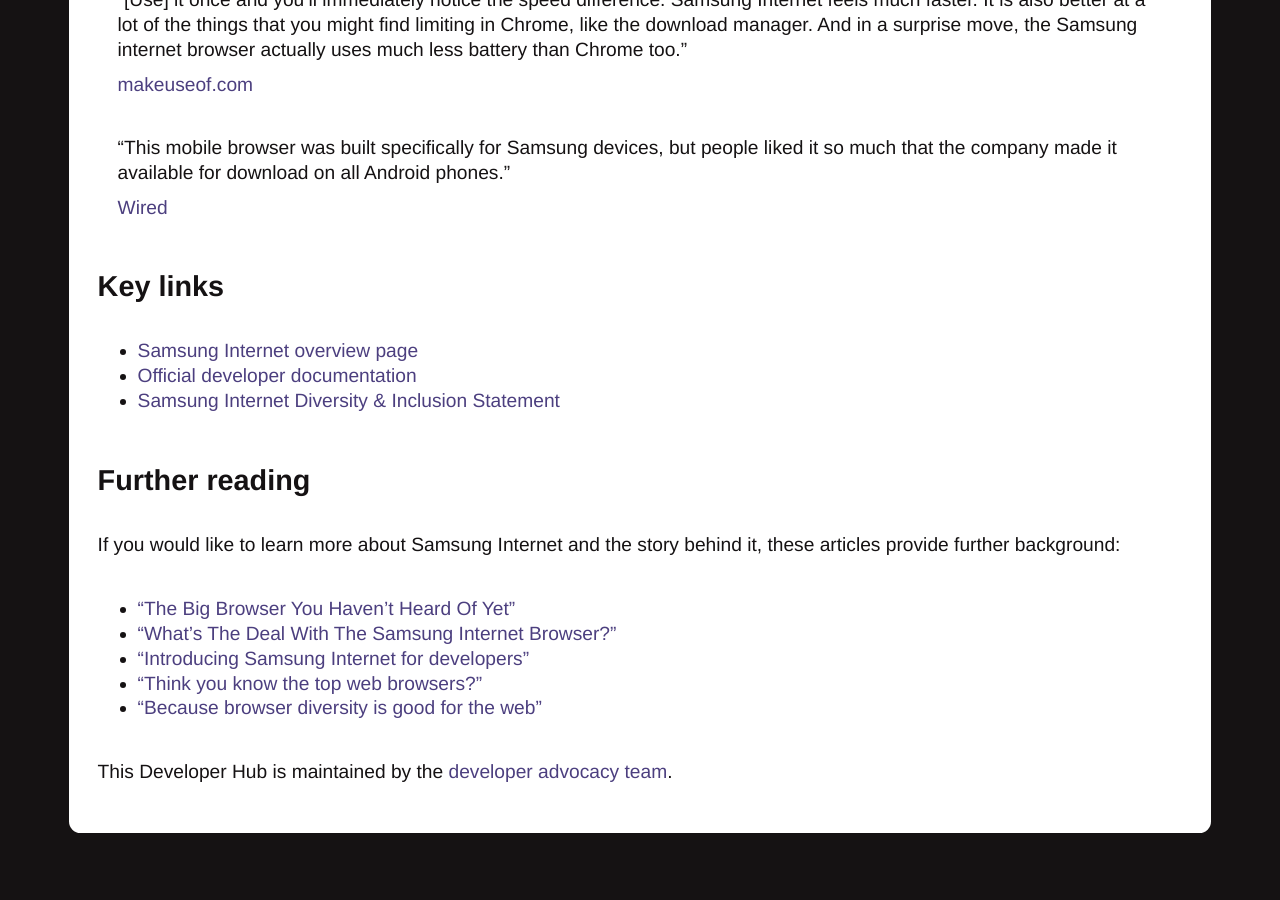
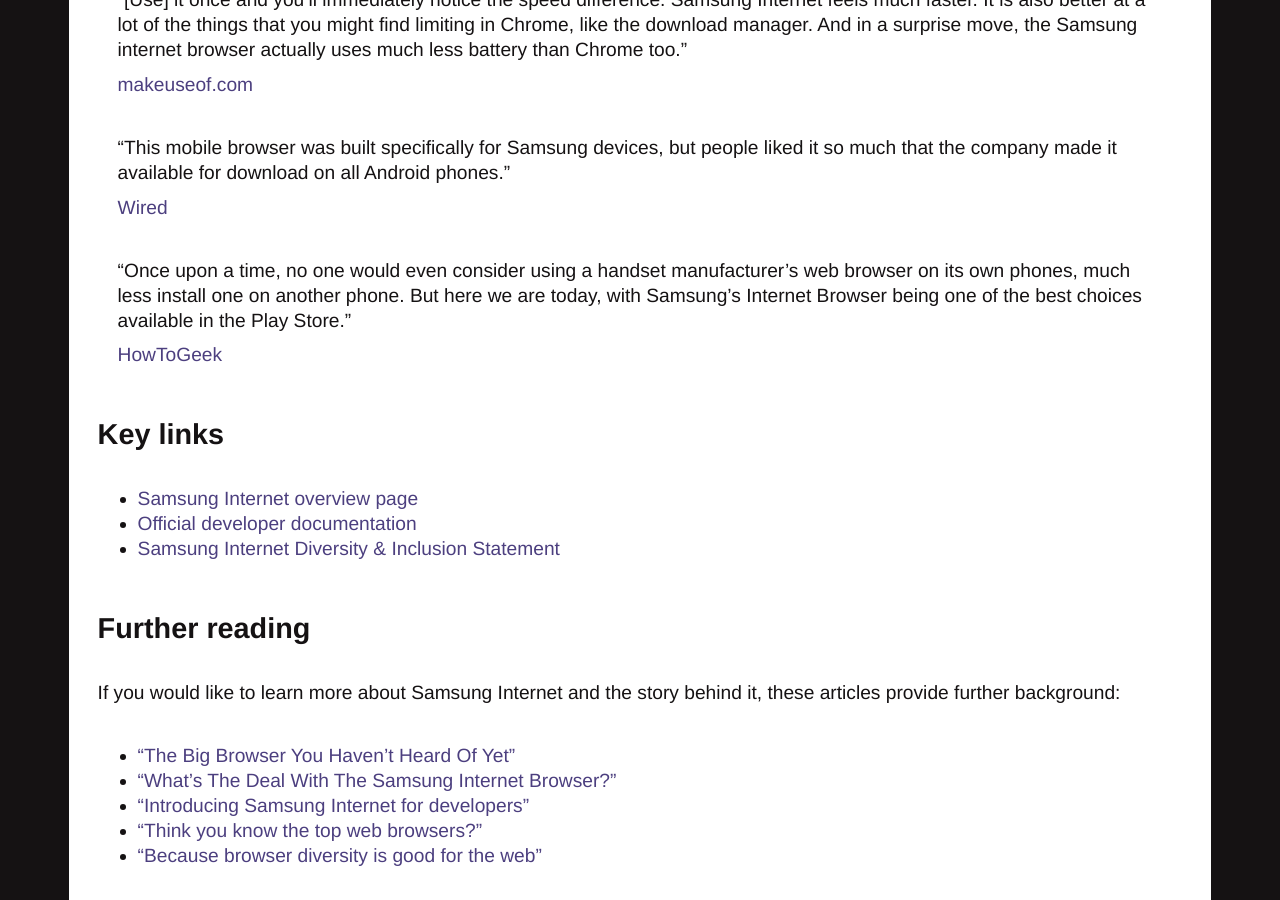
Before and after one commit to SamsungInternet/homepage-archive, a Jekyll site: the page built from about.md, in a window 1280 px wide and 900 px high, scrolled down 1915 px. Built offline with Jekyll 4.4.1, drawn with Linux system fonts in a browser that asks for light colours; before the commit the page ends 2786 px from its top, so only the background shows below that.

Commit message:
Add HowToGeek press quote

```diff
--- a/about.md
+++ b/about.md
@@ -39,6 +39,9 @@
 > &ldquo;This mobile browser was built specifically for Samsung devices, but people liked it so much that the company made it available for download on all Android phones.&rdquo;
 <p class="caption"><a href="https://www.wired.com/story/alternative-mobile-browsers/">Wired</a></p>
 
+> &ldquo;Once upon a time, no one would even consider using a handset manufacturer’s web browser on its own phones, much less install one on another phone. But here we are today, with Samsung’s Internet Browser being one of the best choices available in the Play Store.&rdquo;
+<p class="caption"><a href="https://www.howtogeek.com/348934/the-best-web-browsers-for-android/">HowToGeek</a></p>
+
 ## Key links
 
 * [Samsung Internet overview page](http://www.samsung.com/global/galaxy/apps/samsung-internet/)
```
